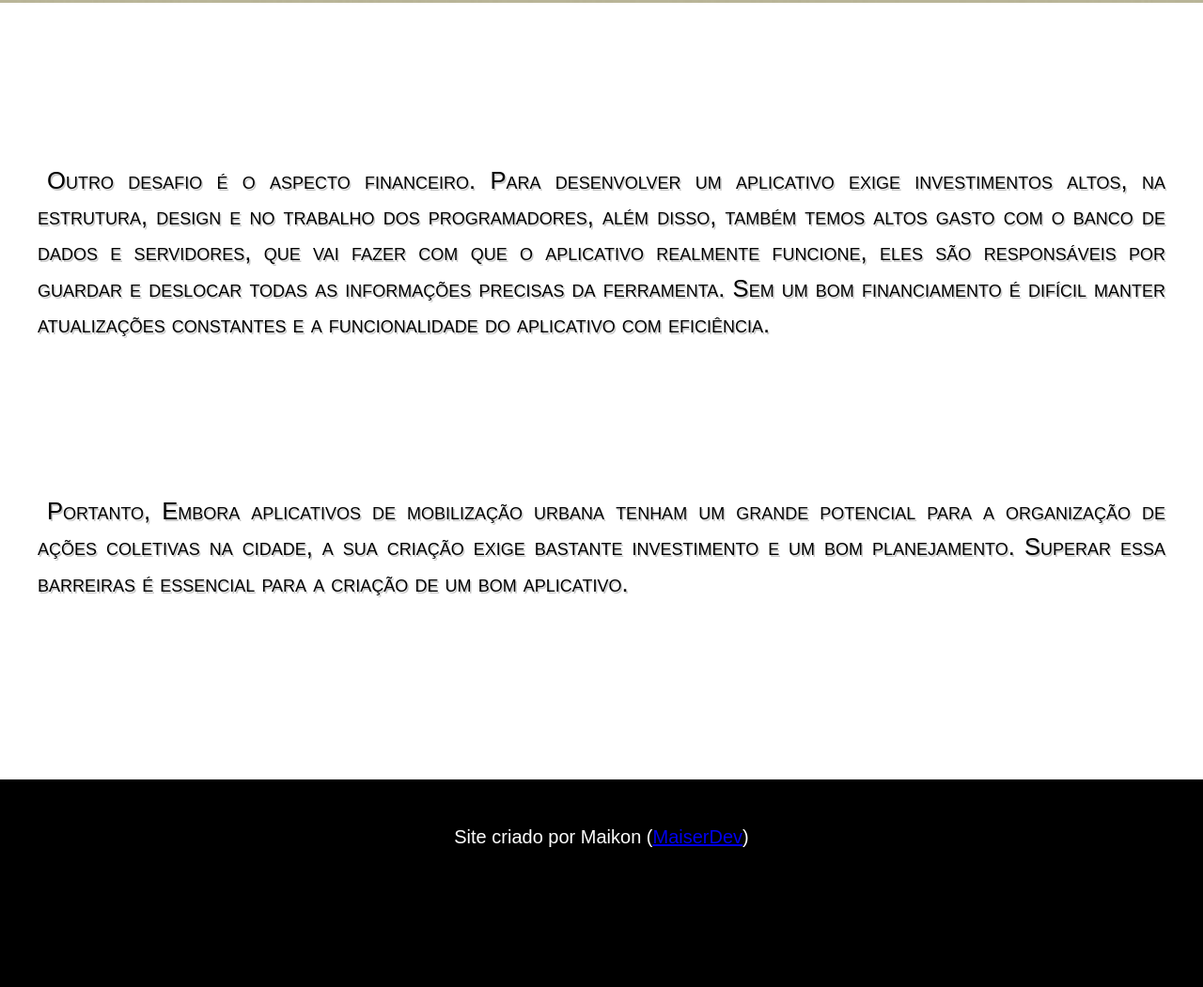
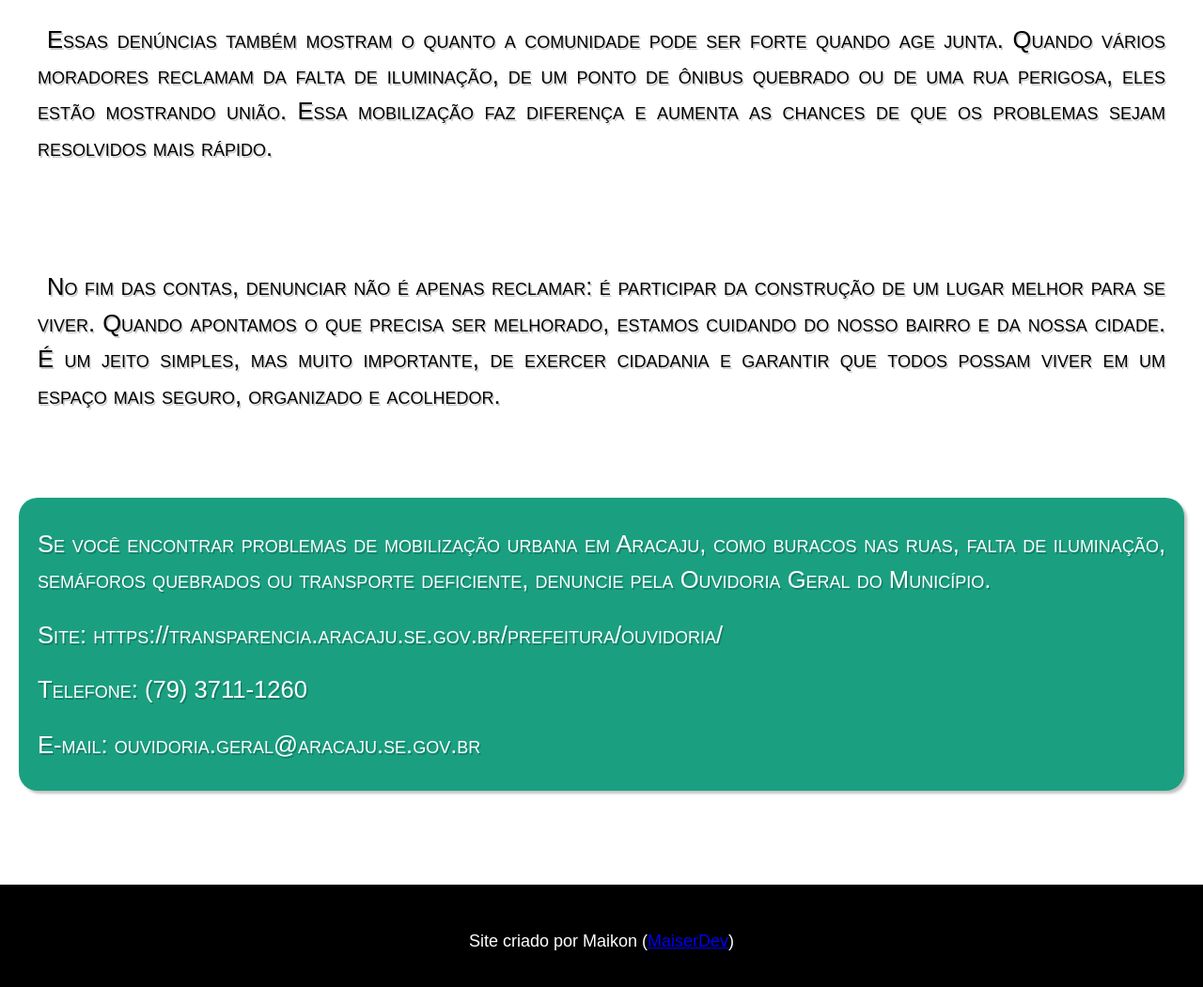
Before and after one commit to MaiserDev/projeto-mb-urbana, a plain HTML site: page index.html in a window 1280 px wide. Shown: the part 1161-2212 px from the top of the page at 94% size. Before the commit the page ends 2114 px from the top, so only its background shows below. Drawn offline with Linux system fonts and the light colour scheme.

Commit message:
finalizado

```diff
--- a/index.html
+++ b/index.html
@@ -13,18 +13,25 @@
     <main>
         <section id="s1" class="normal">
             <p>
-                A mobilização urbana consiste na organização de projetos coletivos dentro da cidade,
-                Com objetivos sociais, políticas ou ambientais. Com o avanço da tecnologia, aplicativos e sites tem se tornado uma ferramenta importante para facilitar o processo da mobilização urbana. Porém, o desenvolvimento dessas ferramentas envolve desafios técnicos, financeiros e sociais.
+                No nosso bairro e na nossa cidade, a mobilização urbana influencia diretamente a forma como vivemos. Quando encontramos ruas cheias de buracos, calçadas quebradas, semáforos que não funcionam ou até ônibus que demoram demais, o dia a dia de todos fica mais difícil. Esses problemas atrapalham o caminho para o trabalho, para a escola e até mesmo para momentos de lazer, além de colocarem em risco a segurança de quem circula pelas ruas.
             </p>
         </section>
         <section id="s2" class="imagem">
-            <p>Entre as principais dificuldades da criação de um APP para mobilização urbana, estão as barreiras técnicas, um aplicativo de mobilização urbana precisa de dados em tempo real, como a localização e rotas, que exige um sistema complexo de coleta de dados. Além disso, é importante garantir a estabilidade da ferramenta, para que não ocorra travamentos e não chegue dados atrasados para o usuário. A segurança de dados é um dos pilares para o funcionamento do aplicativo, garantindo que as informações do usuários estejam seguras</p>
+            <p>É por isso que denunciar esses problemas é tão importante. Muitas vezes, as autoridades não conseguem ver tudo o que acontece em cada canto da cidade. Quando um morador avisa sobre algo errado, está ajudando a chamar atenção para situações que poderiam continuar sem solução. É como dar um alerta para que algo seja corrigido antes que cause prejuízos ainda maiores.</p>
         </section>
         <section id="s3" class="normal">
-            <p>Outro desafio é o aspecto financeiro. Para desenvolver um aplicativo exige investimentos altos, na estrutura, design e no trabalho dos programadores, além disso, também temos altos gasto com o banco de dados e servidores, que vai fazer com que o aplicativo realmente funcione, eles são responsáveis por guardar e deslocar todas as informações precisas da ferramenta. Sem um bom financiamento é difícil manter atualizações constantes e a funcionalidade do aplicativo com eficiência.</p>
+            <p>Essas denúncias também mostram o quanto a comunidade pode ser forte quando age junta. Quando vários moradores reclamam da falta de iluminação, de um ponto de ônibus quebrado ou de uma rua perigosa, eles estão mostrando união. Essa mobilização faz diferença e aumenta as chances de que os problemas sejam resolvidos mais rápido.</p>
         </section>
         <section id="s4" class="normal">
-            <p>Portanto, Embora aplicativos de mobilização urbana tenham um grande potencial para a organização de ações coletivas na cidade, a sua criação exige bastante investimento e um bom planejamento. Superar essa barreiras é essencial para a criação de um bom aplicativo.</p>
+            <p>No fim das contas, denunciar não é apenas reclamar: é participar da construção de um lugar melhor para se viver. Quando apontamos o que precisa ser melhorado, estamos cuidando do nosso bairro e da nossa cidade. É um jeito simples, mas muito importante, de exercer cidadania e garantir que todos possam viver em um espaço mais seguro, organizado e acolhedor.</p>
+        </section>
+        <section id="s5" class="normal">
+            <p>
+                Se você encontrar problemas de mobilização urbana em Aracaju, como buracos nas ruas, falta de iluminação, semáforos quebrados ou transporte deficiente, denuncie pela Ouvidoria Geral do Município. <br>
+            </p>
+            <p>Site: <a href="https://transparencia.aracaju.se.gov.br/prefeitura/ouvidoria/?utm_source=chatgpt.com">https://transparencia.aracaju.se.gov.br/prefeitura/ouvidoria/</a></p>
+            <p>Telefone: (79) 3711-1260</p>
+            <p>E-mail: ouvidoria.geral@aracaju.se.gov.br</p>
         </section>
     </main>
     <footer>
--- a/style.css
+++ b/style.css
@@ -28,6 +28,7 @@ header h1 {
 
 main {
     background-color: white;
+    padding-bottom: 100px;
 
 }
 
@@ -65,27 +66,51 @@ section.imagem p {
 }
 
 #s1 {
-    padding-top: 150px;
-    padding-bottom: 100px;
+    padding-top: 100px;
+    padding-bottom: 50px;
 }
 
 #s3 {
-    padding-top: 150px;
-    padding-bottom: 100px;
+    padding-top: 100px;
+    padding-bottom: 50px;
 }
 
 #s4 {
-    padding-bottom: 150px;
+    padding-bottom: 50px;
+}
+
+#s5 {
+    background-color: #1aa081;
+    color: white;
+    box-shadow: 3px 3px 3px rgba(0, 0, 0, 0.247);
+    border-radius:20px;
+    padding: 20px 0px;
+    margin: 0px 20px;
+
+}
+
+#s5 p {
+    padding: 10px;
+    text-indent: 0px;
+}
+
+#s5 a {
+    text-decoration: none;
+    color: white;
+}
+
+#s5 a:hover {
+    color: mediumblue;
 }
 
 footer {
     background-color: black;
     color: white;
+    padding-top: 50px;
+    padding-bottom: 50px;
 }
 
 footer p {
     text-align: center;
-    padding-top: 50px;
-    padding-bottom: 50px;
-    font-size: 20px;
+    font-size: 18px;
 }
```
